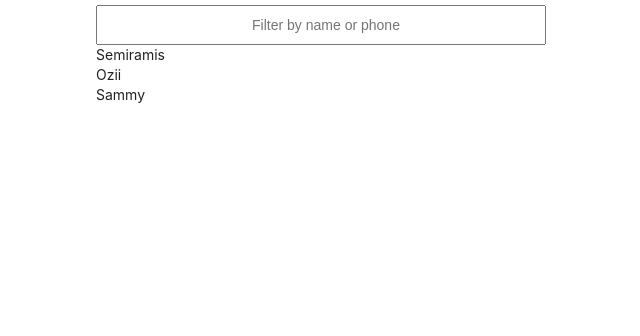
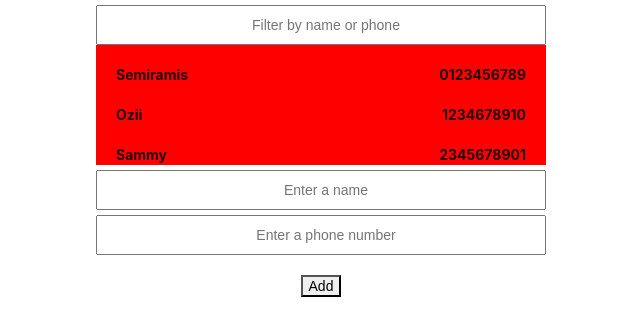
Before and after one commit to OzanMertKaraca/ReactJs-1, a React (Create React App) app: page / in a window 1280 px wide. Shown: the top 336 px of the page, without its empty margins (319-959 px from the left). Built offline with nearby package versions, Linux system fonts and the light colour scheme.

Commit message:
Uygulama:1 Başlangıç listelemeyi bitirdim componetlerimi ekledim

```diff
--- a/src/App.css
+++ b/src/App.css
@@ -1,3 +1,8 @@
+.App
+{
+    width: 450px;
+    margin: 0 auto
+}
 body
 {
     text-align: center;
--- a/src/Contacts.js
+++ b/src/Contacts.js
@@ -1,11 +1,13 @@
 import React , {Component} from 'react';
 import List from "./List";
+import Form from "./Form";
 
 class Contacts extends Component {
     render() {
         return(
             <div>
                 <List/>
+                <Form/>
             </div>
         )
     }
--- a/src/Form.js
+++ b/src/Form.js
@@ -1,10 +1,18 @@
 import React , {Component} from 'react';
+import './Form.css';
 
 class Form extends Component {
     render () {
         return(
             <div>
+                    <form>
+                        <input name={"name"} id={"name"} placeholder={"Enter a name"}/>
+                        <br/>
+                        <input name={"phone"} id={"phone"} placeholder={"Enter a phone number"}/>
+                        <br/> <br/>
+                        <button>Add</button>
 
+                    </form>
             </div>
         )
     }
--- a/src/List.css
+++ b/src/List.css
@@ -1,7 +1,6 @@
 .listarea
 {
-    width: 450px;
-    margin: 0 auto;
+   ;
 }
 input
 {
@@ -20,3 +19,18 @@ ul , li
     padding: 0;
     text-align: left;
 }
+.list li {
+    background-color: red;
+    padding: 20px;
+    font-weight: bolder;
+}
+.list li span{
+    display: block;
+}
+.list li span.name{
+    float: left;
+}
+.list li span.phone
+{
+    float: right;
+}
--- a/src/List.js
+++ b/src/List.js
@@ -6,10 +6,19 @@ class List extends Component {
         return(
             <div className={"listarea"}>
                 <input type="filter" id="filter" placeholder={"Filter by name or phone"}/>
-                <ul>
-                    <li>Semiramis</li>
-                    <li>Ozii</li>
-                    <li>Sammy</li>
+                <ul className={"list"}>
+                    <li>
+                        <span className={"name"}> Semiramis</span>
+                        <span className={"phone"}>0123456789</span>
+                    </li>
+                    <li>
+                        <span className={"name"}> Ozii</span>
+                        <span className={"phone"}>1234678910</span>
+                    </li>
+                    <li>
+                        <span className={"name"}> Sammy</span>
+                        <span className={"phone"}>2345678901</span>
+                    </li>
                 </ul>
 
             </div>
```
Also changed, not shown: src/Form.css (added).
